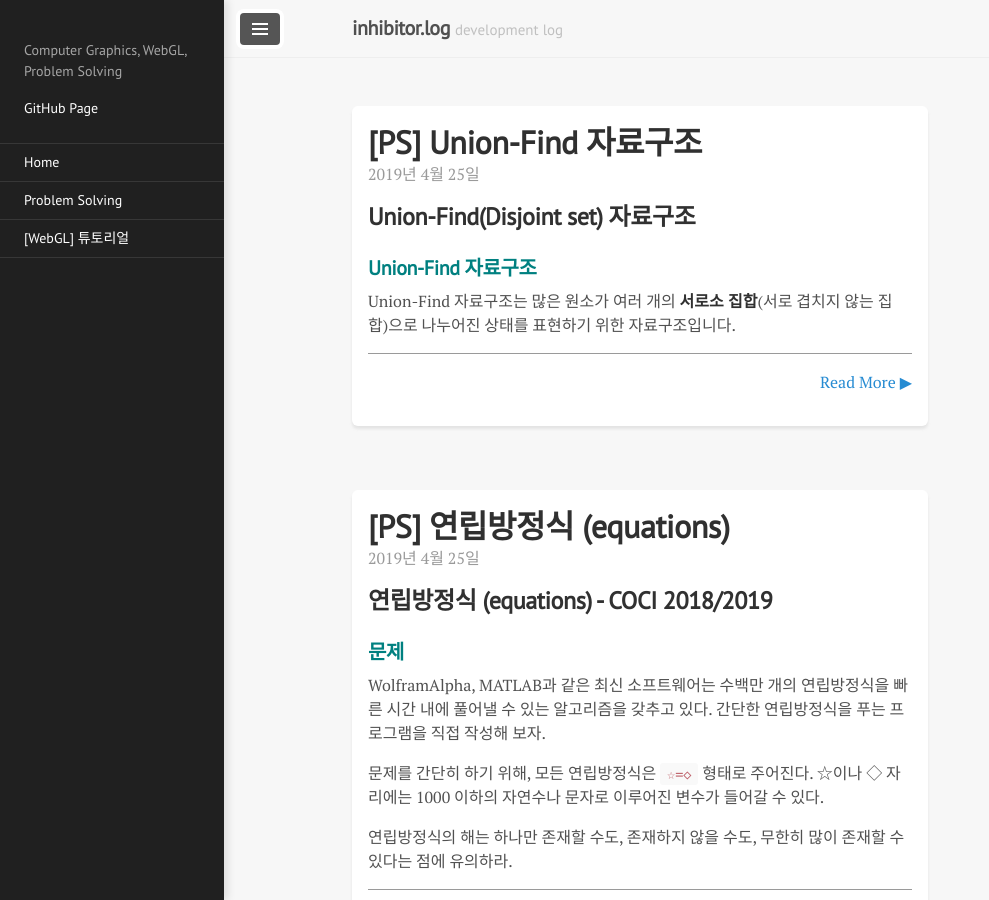
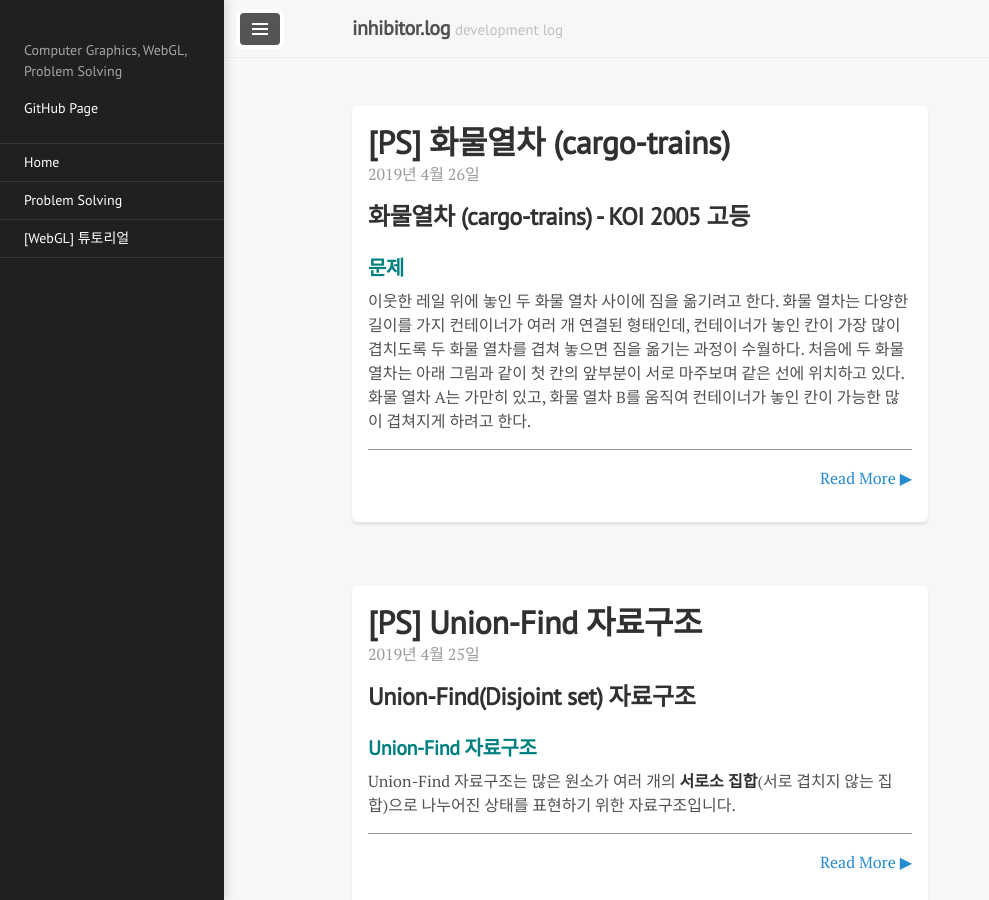
Before and after one commit to inhibitor1217/inhibitor1217.github.io, a Jekyll site: the page built from index.html, in a window 1280 px wide and 900 px high. Shown: the whole window, without its empty margins (0-989 px from the left). Built offline with Jekyll 4.4.1, drawn with Linux system fonts in a browser that asks for light colours; the list of posts is cut into pages by our own code; some of the changed lines change nothing that is shown; some of the changed text lies outside the part shown.

Commit message:
wrote ps-cargo-trains.md

````diff
--- /dev/null
+++ b/_posts/2019-04-26-ps-cargo-trains.md
@@ -0,0 +1,165 @@
+---
+layout: post
+title: "[PS] 화물열차 (cargo-trains)"
+---
+## 화물열차 (cargo-trains) - KOI 2005 고등
+
+### 문제
+
+이웃한 레일 위에 놓인 두 화물 열차 사이에 짐을 옮기려고 한다. 화물 열차는 다양한 길이를 가지 컨테이너가 여러 개 연결된 형태인데, 컨테이너가 놓인 칸이 가장 많이 겹치도록 두 화물 열차를 겹쳐 놓으면 짐을 옮기는 과정이 수월하다. 처음에 두 화물 열차는 아래 그림과 같이 첫 칸의 앞부분이 서로 마주보며 같은 선에 위치하고 있다. 화물 열차 A는 가만히 있고, 화물 열차 B를 움직여 컨테이너가 놓인 칸이 가능한 많이 겹쳐지게 하려고 한다.
+
+<!--more-->
+
+![problem-1]({{site.url}}/images/ps-cargo-trains-problem-1.PNG)
+
+- 화물 열차 A는 컨테이너 N개가 연결된 열차이고, 화물 열차 B는 컨테이너 M개가 연결된 열차이다.
+- 화물 열차의 최대 길이는 L이다.
+
+#### 예시
+
+각 컨테이너의 위치를 구간으로 나타내자. 즉, 문제에서 제시한 그림의 경우 다음과 같이 표현할 수 있다.
+- `A: [1, 3], [5, 5], [7, 9] (N=3)`
+- `B: [2, 3], [6, 6], [8, 9] (M=3)`
+
+이 경우, 열차 B를 앞으로 10칸 옮기면 다음과 같이 5칸을 겹칠 수 있으며, 이것이 최대이다.
+
+![problem-2]({{site.url}}/images/ps-cargo-trains-problem-2.PNG)
+
+### 관찰
+
+먼저, 서술의 편의를 위해 열차 A와 B의 칸 번호를 다음과 같이 다시 붙여 서로 공유하도록 하겠습니다. 실제로 프로그래밍을 할 때는 적절한 전처리를 통해 컨테이너 구간의 번호를 다시 붙여 주면 됩니다.
+
+![observe-1]({{site.url}}/images/ps-cargo-trains-observe-1.PNG)
+
+당연하게도, 가장 먼저 떠오르는 알고리즘은 열차 B를 한 칸씩 옮겨 보면서, 그때마다 몇 개의 칸이 겹치는지 세어 최적의 경우를 찾는 것입니다. 열차 B를 옮겼을 때, 겹치는 칸의 개수는 어떻게 셀 수 있을까요?
+
+- 모든 칸을 일일이 확인하면서, 두 열차에 대해 그 칸에 컨테이너가 있는지 확인하는 방법을 적용할 수 있습니다. 이 경우, 열차의 길이만큼의 칸들을 확인해야 겹치는 칸의 개수를 알 수 있습니다. 따라서, 열차 B를 옮길 때마다 `O(L)`의 시간 복잡도가 소요됩니다.
+- 열차 B를 옮길 수 있는 경우의 수는, 겹치는 칸이 없는 처음 상태(0칸)부터 열차 B를 앞으로 (열차 A의 길이) + (열차 B의 길이) 만큼 진행시켜 다시 겹치는 칸이 없는 상태까지 고려해야 합니다. 따라서, 최대 2L-1가지 가능성을 고려해야 합니다. 따라서, 전체 시간 복잡도는 `O(L^2)`가 됩니다.
+
+다만, 컨테이너에 속한 칸이 `[1, 3], [7, 9]`와 같이 연속한 구간으로 존재한다는 점을 이용할 수 있습니다. 만약 열차 A의 어떤 컨테이너가 `[1, 6]`의 구간에 있고, 열차 B를 옮겼을 때 열차 B의 어떤 컨테이너가 `[3, 9]` 구간에 존재한다면, 우리는 1~9번 칸을 일일이 확인하지 않아도 두 구간이 겹치는 구간이 `[3, 6]`이라는 사실을 쉽게 알 수 있습니다. 이 생각을 일반화하면,
+
+- 열차 A의 컨테이너가 `[s1, e1]` 구간에 존재하고, 열차 B의 컨테이너가 `[s2, e2]` 구간에 존재한다면, 두 컨테이너가 겹치는 칸의 개수는 다음과 같습니다.
+    - `e1 < s2`이거나 `s1 > e2`일 경우, 서로 겹치지 않는다. (0칸)
+    - 이외의 경우, `min{e1, e2} - max{s1, s2} + 1`칸 겹친다.
+
+또한, 열차 B를 앞으로 k칸 옮길 경우, 원래 열차 B의 컨테이너 `[s, e]`는 `[s - k, e - k]`로 이동하게 된다는 성질도 관찰할 수 있습니다. 이 두 가지 성질을 이용하면, 모든 칸을 확인하는 대신 모든 컨테이너를 확인하는 것으로 기존의 알고리즘을 대체할 수 있습니다.
+
+- 열차 A의 컨테이너와 열차 B의 컨테이너 쌍에 대해, 두 컨테이너의 겹치는 칸 개수를 확인하는 것은 `O(1)`에 수행할 수 있습니다. 쌍의 개수가 총 NM개이므로, 열차 B를 옮길 때마다 `O(NM)`의 시간 복잡도가 소요됩니다. 따라서, 전체 시간 복잡도는 `O(LMN)`입니다.
+
+### 풀이
+
+#### 그래프를 통한 접근
+
+그러나, 여전히 열차 B를 한 칸씩 옮겨 보아야 한다는 점이 마음에 걸립니다. 이 과정을 더 최적화 할 수 있는 방법은 없을까요?
+
+다음 그림은 열차 A의 컨테이너와 열차 B의 컨테이너가 서로 반대쪽에서 접근할 때 부터 서로 지나쳐 완전히 멀어질 때까지 서로 겹치는 칸 개수를 나타낸 그래프입니다.
+
+![graph-1]({{site.url}}/images/ps-cargo-trains-graph-1.PNG)
+
+두 컨테이너의 길이가 어떻게 주어지더라도, 위 그래프와 같이 사다리꼴 (또는 삼각형) 모양의 그래프가 나타난다는 점이 이 문제의 풀이에 접근하는 핵심입니다.
+
+열차 A의 컨테이너 구간 위치가 `[s1, e1]`이고, 열차 B의 **처음** 컨테이너 구간 위치가 `[s2, e2]`라고 합시다. 이로부터 다음과 같은 성질을 알 수 있습니다. (직접 증명해 보시기 바랍니다.)
+
+- 처음에는 열차 B가 A보다 완전히 오른쪽에 있으므로, s1 <= e1 < s2 <= e2임이 보장된다.
+- 두 컨테이너가 겹치기 시작하는 시점은 열차 B가 (s2 - e1)칸 앞으로 이동했을 때이다.
+- 두 컨테이너가 최초로 완전히 겹쳐진 시점은 두 컨테이너의 길이에 따라 경우가 나눠지는데, A의 컨테이너가 더 긴 경우에는 (e2 - s2)이고, B의 컨테이너가 더 긴 경우에는 (e1 - s1)이다.
+- 두 컨테이너가 마지막으로 완전히 겹쳐진 시점은, 반대로 A의 컨테이너가 더 간 경우에 (e1 - s1)이고 B의 컨테이너가 더 긴 경우에 (e2 - s2)이다.
+- 두 컨테이너가 마지막으로 겹친 시점은 (e2 - s1)이다.
+- 사다리꼴 모양 그래프에서 평평한 부분의 높이는 두 컨테이너의 길이 중 작은 값이다.
+
+열차 A의 컨테이너와 B의 컨테이너 하나에 대해서만 생각하면, 열차 B가 앞으로 진행할 때  이러한 그래프가 그려집니다. 만약 열차 A에 컨테이너가 총 2개 있고, B에는 1개만 있다면 (컨테이너 A-1, 컨테이너 B-1)와 (컨테이너 A-2, 컨테이너 B-1)의 조합을 독립적으로 생각하여 이 그래프를 두 개 그릴 수 있습니다. 다음 그림을 보면서 이해해 봅시다.
+
+![graph-2]({{site.url}}/images/ps-cargo-trains-graph-2.PNG)
+
+연두색 그래프는 (컨테이너 A-1, 컨테이너 B-1)에 대해 겹치는 칸 개수의 변화를 그린 것이고, 보라색 그래프는 (컨테이너 A-2, 컨테이너 B-1)에 대해 겹치는 칸 개수의 변화를 그린 것입니다. 빨간색 그래프는 두 그래프의 합, 즉 두 열차 전체가 겹치는 칸 개수의 변화를 나타내고 있습니다. 이러한 생각을 확장하면, 컨테이너가 N개 있는 열차 A와 컨테이너가 M개 있는 열차 B의 상황은 NM개 사다리꼴 모양 그래프의 합으로 나타낼 수 있습니다.
+
+#### 그래프를 축약하여 나타내기
+
+사다리꼴 모양의 그래프는 단 4개의 데이터만으로 축약할 수 있습니다.
+
+- 최초로 두 컨테이너가 겹친 시점
+- 최초로 완전히 겹친 시점
+- 마지막으로 완전히 겹친 시점
+- 마지막으로 두 컨테이너가 겹친 시점
+
+예를 들어, 앞서 그려 보았던 (컨테이너 A-1, 컨테이너 B-1)의 그래프는 (1, 2, 3, 4)로, (컨테이너 A-2, 컨테이너 B-1)의 그래프는 (3, 5, 6, 8)로 축약할 수 있습니다. 이 **네 개의 숫자만으로도 임의의 시점에서 그래프의 값이 무엇인지 알 수 있다는 점에 주목하시기 바랍니다**.
+
+![compress-1]({{site.url}}/images/ps-cargo-trains-compress-1.PNG)
+
+이를 확장하여 전체 열차에 대한 그래프처럼 좀 더 복잡한 모양의 그래프를 축약하여 나타낼 수 있는 방법에 대해 생각해 봅시다.
+
+![compress-2]({{site.url}}/images/ps-cargo-trains-compress-2.PNG)
+
+빨간색 그래프는 수직선 전체에 대해 값을 가지고 있지만, 그 값은 규칙적으로 변합니다. 특별한 변화가 일어나는 지점은 그래프가 꺾이는 지점 (t = 1, 2, 4, 5, 6, 8) 뿐입니다. 따라서, 앞서 사다리꼴 모양 그래프에서 했던 것처럼 그래프가 꺾이는 지점의 정보만으로 그래프를 요약할 수 있습니다. 꺾이는 지점에서는 그 위치(t)와 기울기의 변화(s)로 꺾이는지를 저장하면 됩니다.
+```
+[(t=1, s=1), (t=2, s=-1), (t=4, s=1), (t=5, s=-1), (t=6, s=-1), (t=8, s=1)]
+```
+두 그래프의 합을 구하는 것도 간단하게 할 수 있습니다. 위의 예시에서 연두색 그래프와 보라색 그래프를 요약하면 다음과 같습니다.
+
+- 연두색: `[(t=1, s=1), (t=2, s=-1), (t=3, s=-1), (t=4, s=1)]`
+- 보라색: `[(t=3, s=1), (t=5, s=-1), (t=6, s=-1), (t=8, s=1)]`
+
+이제 t가 작은 순서대로 채워 나가는데, t가 같은 것이 여러 개 있는 경우에는 기울기의 변화를 모두 합하여 저장합니다. (변화가 0인 경우에는 지워줍니다.) 더 구체적으로는, 두 그래프에 속한 데이터들을 단순히 같이 넣고 재정렬하여 합한 그래프를 만들 수 있습니다. 이 경우, 데이터 개수를 k라고 할 때 정렬 때문에 `O(k log k)`의 시간 복잡도가 필요합니다. 그러나, **슬라이딩 윈도우** 방법을 활용하면 `O(k)`의 시간 복잡도에 그래프를 합할 수 있습니다.
+
+합(빨간색):
+`[(t=1, s=1), (t=2, s=-1), (t=3, s=1+(-1)=0), (t=4, s=1), (t=5, s=-1), (t=6, s=-1), (t=8, s=1)]`
+
+문제에서는 겹치는 칸의 최대값과 최대값으로 만드는 시점이 무엇인지를 요구하므로, 이러한 그래프에서 최대값을 어떻게 찾을 수 있는지 생각해 봅시다. 맨 왼쪽부터 기울기와 그래프의 값을 계속 계산해 나가면 됩니다. (기울기의 변화값으로부터 기울기와 원래 함수값을 ‘적분’한다는 개념으로도 생각할 수 있습니다.) 예시로 든 그래프를 통해 알아봅시다.
+
+| 시점 | 기울기 변화값 | 기울기 | 실제 값 (겹치는 칸 수) |
+| :--: | :----------: | :---: | :-------------------: |
+| 처음 (t < 1) | - | 0 | 0 |
+| t = 1 |  1 | 0 +    1 = 1 | 0 |
+| t = 2 | -1 | 1 + (-1) = 0 | 0 + 1 * (2 - 1) = 1 |
+| t = 4 |  1 | 0 +    1 = 1 | 1 + 0 * (4 - 2) = 1 |
+| t = 5 | -1 | 1 + (-1) = 0 | 1 + 1 * (5 - 4) = 2 |
+| t = 6 | -1 | 0 + (-1) = -1 | 2 + 0 * (6 - 5) = 2 |
+| t = 8 |  1 | (-1) + 1 = 0 | 2 + (-1) * (8 - 6) = 0 |
+
+![compress-3]({{site.url}}/images/ps-cargo-trains-compress-3.PNG)
+
+위의 그림에서 빨간색 그래프의 실제 값과 이 방법으로 통해 구한 값이 같음을 서로 비교해 보도록 하시기 바랍니다. 그래프의 값을 계속 구해 나가면서 최대값을 찾으면 예시 그래프의 경우 최대값이 2라는 것을 알아낼 수 있습니다.
+
+이 알고리즘의 시간 복잡도는 요약한 그래프에 꺾이는 지점이 총 몇 개인지에 따라 달라집니다. 왜냐하면, 두 그래프를 합하는 것도 꺾이는 지점의 개수만큼의 시간 복잡도가 소요되고, 마지막에 최대값과 그 시점을 구하는 것 또한 그만큼의 시간 복잡도가 소요되기 때문입니다. 사다리꼴 모양의 그래프는 4개의 꺾이는 지점을 가지고 있습니다. 합해야 하는 그래프가 총 NM개이므로, 이 그래프를 모두 합해도 최종적인 그래프의 꺾이는 지점은 4NM개를 넘지 않습니다. 따라서, 이 알고리즘의 시간 복잡도는 `O(NM)`입니다. 열차의 길이 L에 시간복잡도가 무관하다는 점에 유의하시기 바랍니다.
+
+정리하면, 다음과 같은 알고리즘으로 이 문제를 풀 수 있습니다.
+
+- 열차 A의 컨테이너와 열차 B의 컨테이너 쌍들에 대해, NM개의 사다리꼴 그래프를 만든다. 그래프를 만들 때는 요약한 형태로 만들어 관리한다.
+- NM개의 사다리꼴 그래프를 합하여 전체 그래프를 만든다.
+- 전체 그래프를 따라가며 최대값과 최대값이 등장하는 시점을 구한다.
+
+### 입력/출력 예제
+
+#### 입력 형식
+
+- 첫 번째 줄에는 열차 A의 컨테이너 개수 N이 주어진다. (1 <= N <= 1,000)
+- 이어 N개의 줄에는 각 컨테이너의 구간 [S, E]가 앞에서부터 순서대로 주어진다. (1 <= S <= E <= 10^9)
+- N+2번째 줄에는 열차 B의 컨테이너 개수 M이 주어진다. (1 <= M <= 1,000)
+- 이어 M개의 줄에는 마찬가지로 각 컨테이너의 구간 [S, E]가 앞에서부터 순서대로 주어진다. (1 <= S <= E <= 10^9)
+
+#### 출력 형식
+
+컨테이너가 놓인 칸을 최대로 겹쳐지게 하기 위해 열차 B를 앞으로 몇 칸 움직여야 하는지 출력한다. 만약 최대로 겹쳐지게 하는 경우가 여러 가지라면, 그 중 최솟값을 출력한다.
+
+#### 입력 예제 1
+```
+3
+1 3
+5 5
+7 9
+3
+2 3
+6 6
+8 9
+```
+#### 출력 예제 1
+```
+10
+```
+
+### 원문
+
+이웃한 레일 위에 놓인 두 화물 열차 사이에 짐을 옮기려고 한다. 화물 열차의 각 칸에는 컨테이너가 놓여 있기도 하고, 놓여 있지 않기도 한데 컨테이너가 놓인 칸이 가장 많이 겹치도록 두 화물 열차를 겹쳐 놓으면 짐을 옮기는 과정이 수월하다. 처음에 두 화물 열차는 아래 그림과 같이 첫 칸의 앞부분이 서로 마주보며 같은 선에 위치하고 있다. 화물 열차 A는 가만히 있고, 화물 열차 B를 움직여 컨테이너가 놓인 칸이 가능한 많이 겹쳐지게 하려고 한다. 화물 열차 B를 몇 칸 앞으로 움직여야 하는지 구하는 프로그램을 작성하시오.
+
+### 출처
+**한국정보올림피아드 지역본선**, 2005년, 고등부 4번 (화물 열차)
--- a/ps-archive.md
+++ b/ps-archive.md
@@ -3,7 +3,8 @@ layout: page
 title: "Problem Solving"
 ---
 ### Problems & Solutions
-- [연립방정식(equations) - COCI 2018/2019]({{site.url}}/2019/04/25/ps-equations)
+- [연립방정식 (equations) - COCI 2018/2019]({{site.url}}/2019/04/25/ps-equations)
+- [화물열차 (cargo-trains) - KOI 2005 고등]({{site.url}}/2019/04/26/ps-cargo-trains)
 
 ### Topics
 - [Union-Find (Disjoint set) 자료구조]({{site.url}}/2019/04/25/ps-union-find)
````
